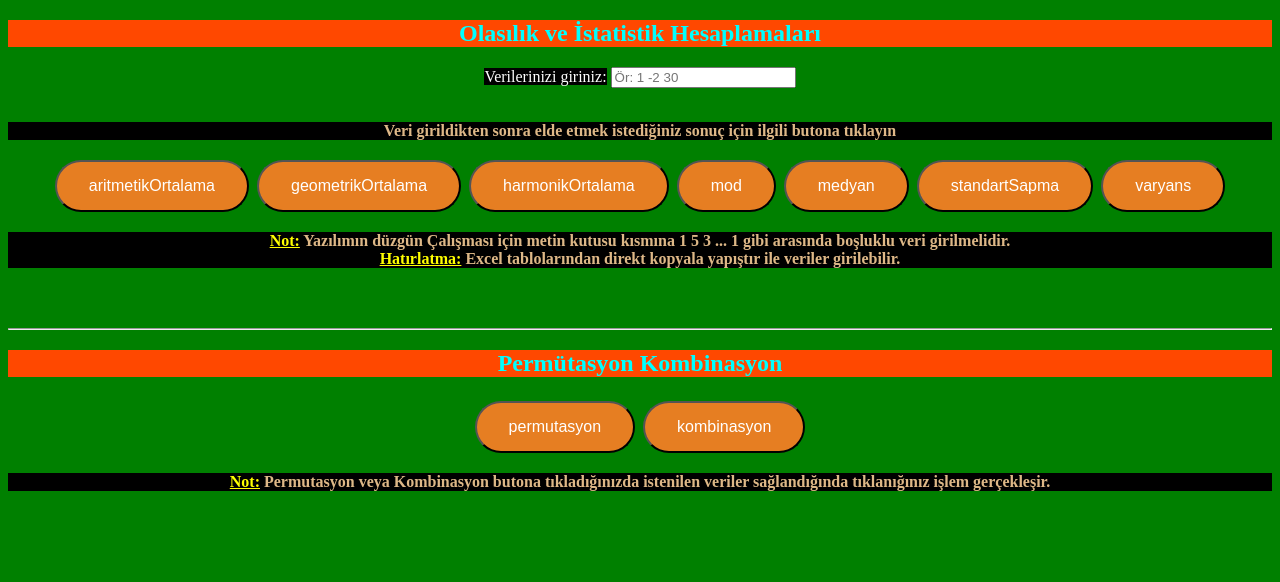
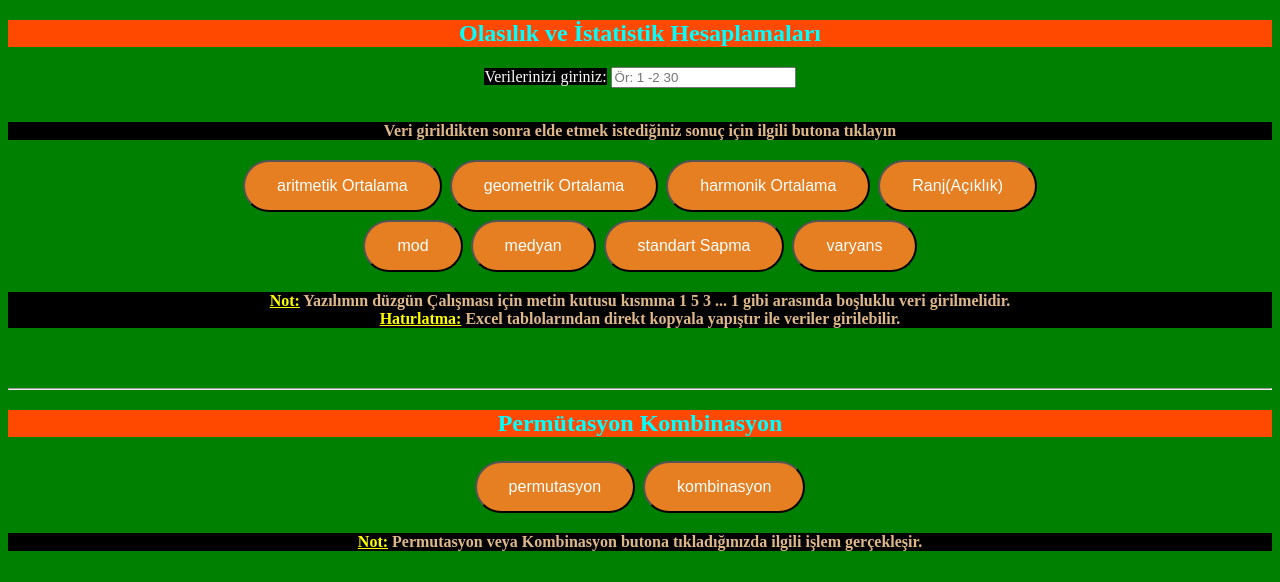
Before and after one commit to OsmanTahirKuzu/olasilik-ve-istatistik-vize-Grup-6-, a plain HTML site: page index.html in a window 1280 px wide. Drawn offline with Linux system fonts and the light colour scheme.

Commit message:
Update index.html

```diff
--- a/index.html
+++ b/index.html
@@ -13,16 +13,18 @@
     <label for="sayilar">Verilerinizi giriniz:</label>
     <input type="text"  class="sayilar" placeholder="Ör: 1 -2 30">
 
-
     <br><br>
     <b><p>Veri girildikten sonra elde etmek istediğiniz sonuç için ilgili butona tıklayın</p></b>
-    <button class="aritmetikOrt">aritmetikOrtalama</button>
-    <button class="geometrikOrt">geometrikOrtalama</button>
-    <button class="harmonikOrt">harmonikOrtalama</button>
+    <button class="aritmetikOrt">aritmetik Ortalama</button>
+    <button class="geometrikOrt">geometrik Ortalama</button>
+    <button class="harmonikOrt">harmonik Ortalama</button>
+    <button class="aciklik">Ranj(Açıklık)</button>
+    <br>
     <button class="mod">mod</button>
     <button class="medyan">medyan</button>
-    <button class="standartSapma">standartSapma</button>
+    <button class="standartSapma">standart Sapma</button>
     <button class="varyans">varyans</button>
+
     <b>
         <p> <u>Not:</u> Yazılımın düzgün Çalışması için metin kutusu kısmına 1 5 3 ... 1 gibi arasında boşluklu veri girilmelidir.<br><u>Hatırlatma:</u> Excel tablolarından direkt kopyala yapıştır ile veriler girilebilir.</p>
     <b>
@@ -35,7 +37,7 @@
     <button class="kombinasyon" onclick="kombinasyon()">kombinasyon</button>
 
     <b>
-        <p> <u>Not:</u> Permutasyon veya Kombinasyon butona tıkladığınızda istenilen veriler sağlandığında tıklanığınız işlem gerçekleşir. </p>
+        <p> <u>Not:</u> Permutasyon veya Kombinasyon butona tıkladığınızda ilgili işlem gerçekleşir. </p>
     <b>
 
 
```
